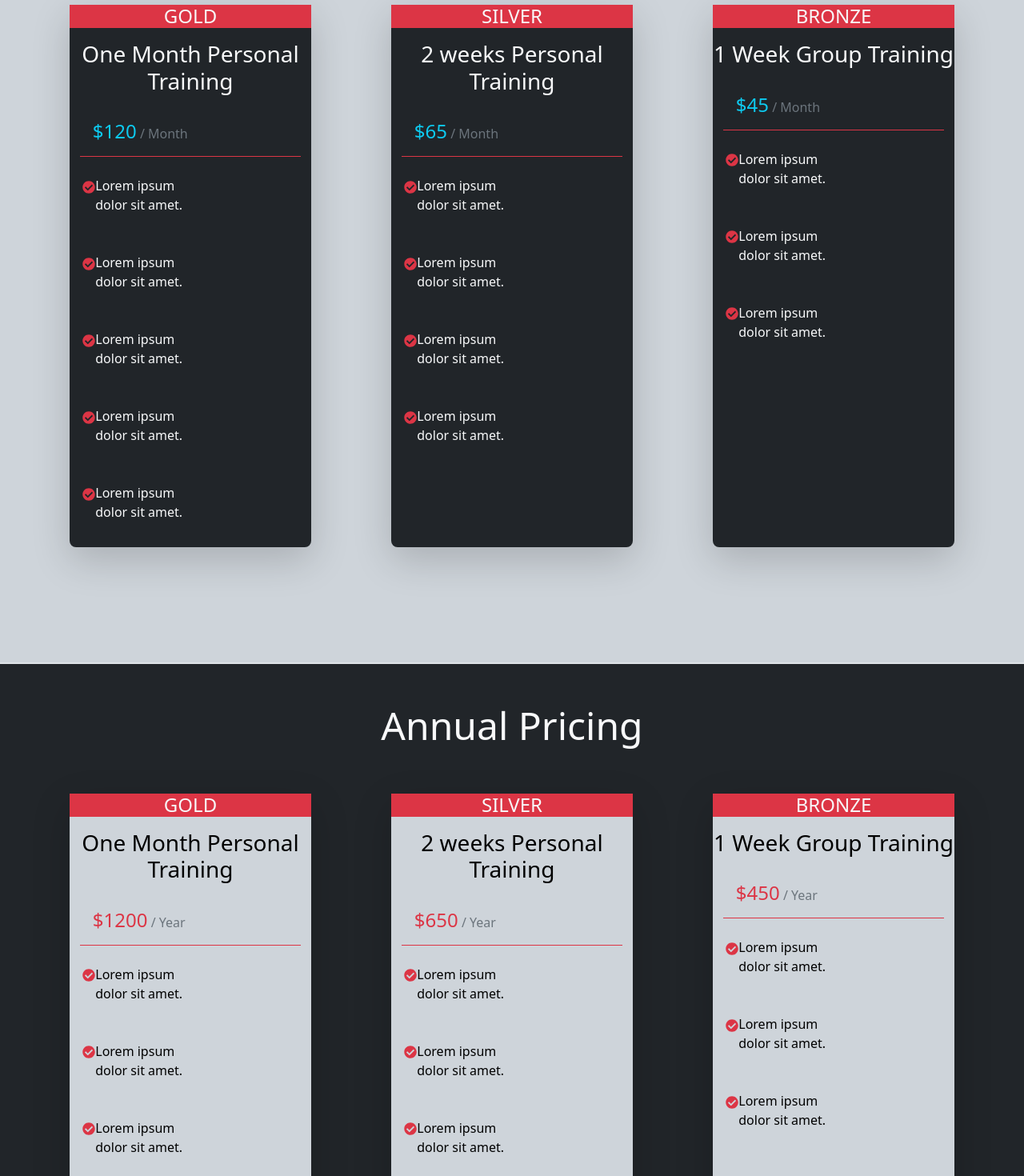
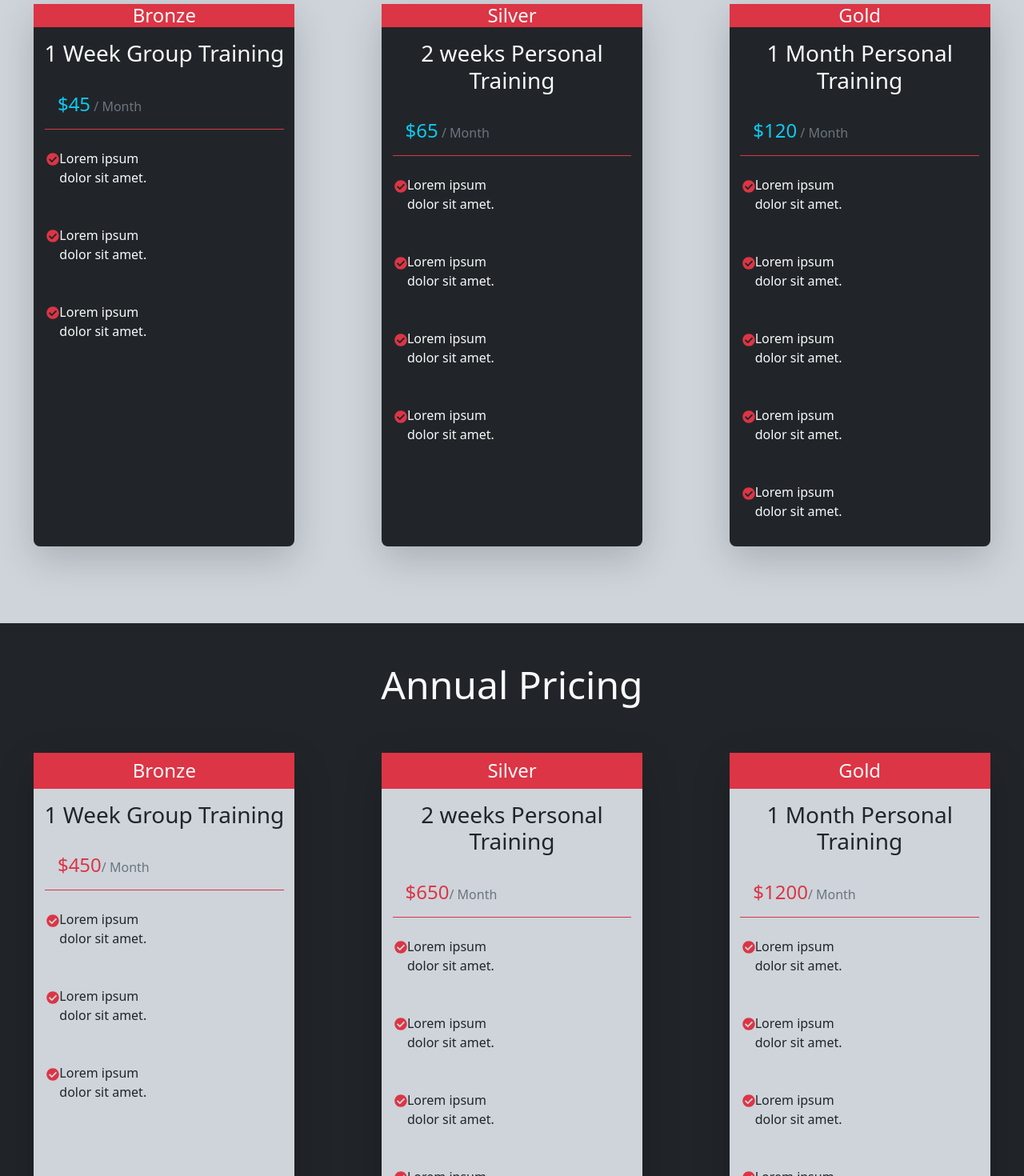
Before and after one commit to KwaneleKhumalo/foxfit, a React (Create React App) app in the folder frontend/: page /pricing in a window 1280 px wide. Shown: the part 640-2110 px from the top of the page at 80% size. Built offline with nearby package versions, Linux system fonts and the light colour scheme.

Commit message:
pricing component

```diff
--- a/frontend/src/component/PriceComponent.jsx
+++ b/frontend/src/component/PriceComponent.jsx
@@ -1,8 +1,10 @@
 import Header from "./Header"
 import PriceHeaderContent from "./PriceHeaderContent"
+import { Link } from "react-router-dom"
 import { Row, Col } from "react-bootstrap"
 import {FaCheckCircle} from "react-icons/fa"
 import WebFooter from "./WebFooter"
+import { monthlyPricing, annualPricing } from "../features/pricing"
 
 
 
@@ -10,237 +12,73 @@ const PriceComponent = () => {
   return (
     <>
       <Header content={<PriceHeaderContent />} />
-      <Row className="border py-5 bg-dark-subtle text-dark">
-        <Col md={12} className="mx-aut0 my-auto text-center">
+
+      <Row className="py-5 bg-dark-subtle text-dark">
+        <Col md={12} className="mx-aut0 my-auto text-center mb-5">
           <h2 style={styles.heading1} className="col-md-5 mx-auto ">
             Monthly Pricing
           </h2>
         </Col>
-        <Row className="p-5 text-center mx-auto">
-          <Col md={3} className="shadow shadow-lg p-0 rounded rounded-3  mx-auto text-light bg-dark mb-5">
-            <h4 className="mb-3 text-center bg-danger ms-auto text-light ">GOLD</h4>
-            <h3 className="">One Month Personal Training</h3>
+        {monthlyPricing.map(price => (
+          <Col md={3} className="shadow shadow-lg p-0 rounded rounded-3 mx-auto text-light bg-dark mb-5">
+            <h4 className="mb-3 text-center bg-danger ms-auto text-light ">{price.subscriptionType}</h4>
+            <h3 className="text-center">{price.subscriptionDescription}</h3>
             <h4 className="text-start mt-3 p-3 border-bottom border-danger col-md-11 text-info mx-auto">
-              $120
+              ${price.subscriptionPrice}
               <span className="text-secondary" style={styles.month}>
                 {" "}
                 / Month{" "}
               </span>
             </h4>
-            <p className="mb-3 p-3 text-start col-md-7 justify-content-between d-flex">
+            {price.subscriptionFeatures.map(feature => (
+              <p className="mb-3 p-3 text-start col-md-7 justify-content-between d-flex" key={feature.featureID}>
                 <span className="text-danger">
                   <FaCheckCircle />
                 </span>
-              Lorem ipsum dolor sit amet.
+                {feature.feature}
               </p>
-            <p className="mb-3 p-3 text-start col-md-7 justify-content-between d-flex">
-              <span className="text-danger">
-                <FaCheckCircle />
-              </span>
-              Lorem ipsum dolor sit amet.
-            </p>
-            <p className="mb-3 p-3 text-start col-md-7 justify-content-between d-flex">
-              <span className="text-danger">
-                <FaCheckCircle />
-              </span>
-              Lorem ipsum dolor sit amet.
-            </p>
-            <p className="mb-3 p-3 text-start col-md-7 justify-content-between d-flex">
-              <span className="text-danger">
-                <FaCheckCircle />
-              </span>
-              Lorem ipsum dolor sit amet.
-            </p>
-            <p className="mb-3 p-3 text-start col-md-7 justify-content-between d-flex">
-              <span className="text-danger">
-                <FaCheckCircle />
-              </span>
-              Lorem ipsum dolor sit amet.
-            </p>
+            ))}
           </Col>
+        ))}
+      </Row>
 
-          <Col md={3} className="shadow shadow-lg p-0 rounded rounded-3  mx-auto text-light bg-dark mb-5">
-            <h4 className="mb-3 text-center bg-danger ms-auto text-light ">SILVER</h4>
-            <h3 className="">2 weeks Personal Training</h3>
-            <h4 className="text-start mt-3 p-3 border-bottom border-danger col-md-11 text-info mx-auto">
-              $65
-              <span className="text-secondary" style={styles.month}>
-                {" "}
-                / Month{" "}
-              </span>
-            </h4>
-            <p className="mb-3 p-3 text-start col-md-7 justify-content-between d-flex">
-              <span className="text-danger">
-                <FaCheckCircle />
-              </span>
-              Lorem ipsum dolor sit amet.
-            </p>
-            <p className="mb-3 p-3 text-start col-md-7 justify-content-between d-flex">
-              <span className="text-danger">
-                <FaCheckCircle />
-              </span>
-              Lorem ipsum dolor sit amet.
-            </p>
-            <p className="mb-3 p-3 text-start col-md-7 justify-content-between d-flex">
-              <span className="text-danger">
-                <FaCheckCircle />
-              </span>
-              Lorem ipsum dolor sit amet.
-            </p>
-            <p className="mb-3 p-3 text-start col-md-7 justify-content-between d-flex">
-              <span className="text-danger">
-                <FaCheckCircle />
-              </span>
-              Lorem ipsum dolor sit amet.
-            </p>
-          </Col>
-
-          <Col md={3} className="shadow shadow-lg p-0 rounded rounded-3  mx-auto text-light bg-dark mb-5">
-            <h4 className="mb-3 text-center bg-danger ms-auto text-light ">BRONZE</h4>
-            <h3 className="">1 Week Group Training</h3>
-            <h4 className="text-start mt-3 p-3 border-bottom border-danger col-md-11 text-info mx-auto">
-              $45
-              <span className="text-secondary" style={styles.month}>
-                {" "}
-                / Month{" "}
-              </span>
-            </h4>
-            <p className="mb-3 p-3 text-start col-md-7 justify-content-between d-flex">
-              <span className="text-danger">
-                <FaCheckCircle />
-              </span>
-              Lorem ipsum dolor sit amet.
-            </p>
-            <p className="mb-3 p-3 text-start col-md-7 justify-content-between d-flex">
-              <span className="text-danger">
-                <FaCheckCircle />
-              </span>
-              Lorem ipsum dolor sit amet.
-            </p>
-            <p className="mb-3 p-3 text-start col-md-7 justify-content-between d-flex">
-              <span className="text-danger">
-                <FaCheckCircle />
-              </span>
-              Lorem ipsum dolor sit amet.
-            </p>
-          </Col>
-        </Row>
-      </Row>
-      <Row className="border py-5 bg-dark text-light ">
-        <Col md={12} className="mx-auto my-auto text-center">
+      <Row className="py-5 py-5 bg-dark text-light">
+        <Col md={12} className="mx-aut0 my-auto text-center mb-5">
           <h2 style={styles.heading1} className="col-md-5 mx-auto ">
             Annual Pricing
           </h2>
         </Col>
-        <Row className="p-5 text-center mx-auto mb-0">
-          <Col md={3} className="shadow shadow-lg p-0 mb-5 rounded rounded-3  mx-auto text-black bg-dark-subtle">
-            <h4 className="mb-3 text-center bg-danger ms-auto text-light ">GOLD</h4>
-            <h3 className="">One Month Personal Training</h3>
+        {annualPricing.map(price => (
+          <Col md={3} className="shadow shadow-lg p-0 rounded rounded-3 mx-auto text-dark bg-dark-subtle mb-5">
+            <h4 className="mb-3 text-center bg-danger ms-auto text-light p-2">{price.subscriptionType}</h4>
+            <h3 className="text-center">{price.subscriptionDescription}</h3>
             <h4 className="text-start mt-3 p-3 border-bottom border-danger col-md-11 text-danger mx-auto">
-              $1200
+              ${price.subscriptionPrice}
               <span className="text-secondary" style={styles.month}>
-                {" "}
-                / Year{" "}
+                / Month
               </span>
             </h4>
-            <p className="mb-3 p-3 text-start col-md-7 justify-content-between d-flex">
+            {price.subscriptionFeatures.map(feature => (
+              <p className="mb-3 p-3 text-start col-md-7 justify-content-between d-flex" key={feature.featureID}>
                 <span className="text-danger">
                   <FaCheckCircle />
                 </span>
-              Lorem ipsum dolor sit amet.
+                {feature.feature}
               </p>
-            <p className="mb-3 p-3 text-start col-md-7 justify-content-between d-flex">
-              <span className="text-danger">
-                <FaCheckCircle />
-              </span>
-              Lorem ipsum dolor sit amet.
-            </p>
-            <p className="mb-3 p-3 text-start col-md-7 justify-content-between d-flex">
-              <span className="text-danger">
-                <FaCheckCircle />
-              </span>
-              Lorem ipsum dolor sit amet.
-            </p>
-            <p className="mb-3 p-3 text-start col-md-7 justify-content-between d-flex">
-              <span className="text-danger">
-                <FaCheckCircle />
-              </span>
-              Lorem ipsum dolor sit amet.
-            </p>
-            <p className="mb-3 p-3 text-start col-md-7 justify-content-between d-flex">
-              <span className="text-danger">
-                <FaCheckCircle />
-              </span>
-              Lorem ipsum dolor sit amet.
-            </p>
+            ))}
           </Col>
-
-          <Col md={3} className="shadow shadow-lg p-0 mb-5 rounded rounded-3  mx-auto text-black bg-dark-subtle">
-            <h4 className="mb-3 text-center bg-danger ms-auto text-light ">SILVER</h4>
-            <h3 className="">2 weeks Personal Training</h3>
-            <h4 className="text-start mt-3 p-3 border-bottom border-danger col-md-11 text-danger mx-auto">
-              $650
-              <span className="text-secondary" style={styles.month}>
-                {" "}
-                / Year{" "}
-              </span>
-            </h4>
-            <p className="mb-3 p-3 text-start col-md-7 justify-content-between d-flex">
-              <span className="text-danger">
-                <FaCheckCircle />
-              </span>
-              Lorem ipsum dolor sit amet.
-            </p>
-            <p className="mb-3 p-3 text-start col-md-7 justify-content-between d-flex">
-              <span className="text-danger">
-                <FaCheckCircle />
-              </span>
-              Lorem ipsum dolor sit amet.
-            </p>
-            <p className="mb-3 p-3 text-start col-md-7 justify-content-between d-flex">
-              <span className="text-danger">
-                <FaCheckCircle />
-              </span>
-              Lorem ipsum dolor sit amet.
-            </p>
-            <p className="mb-3 p-3 text-start col-md-7 justify-content-between d-flex">
-              <span className="text-danger">
-                <FaCheckCircle />
-              </span>
-              Lorem ipsum dolor sit amet.
-            </p>
+        ))}
+      </Row>
+      <Row className="border p-5 bg-dark-subtle text-dark ">
+        <Col md={9} className=" p-5 mx-auto rounded rounded-3 my-auto text-center bg-secondary text-light">
+          <h2 style={styles.heading2} className="col-md-5 mx-auto ">
+            Join Our Membership And Start Your Workout
+          </h2>
+          <p>Lorem ipsum dolor sit amet consectetur adipisicing elit. Praesentium, hic?</p>
+          <Link to={"/register"} className="btn btn-danger">
+            Join Now
+          </Link>
         </Col>
-
-          <Col md={3} className="shadow shadow-lg p-0 mb-5 rounded rounded-3  mx-auto text-black bg-dark-subtle">
-            <h4 className="mb-3 text-center bg-danger ms-auto text-light ">BRONZE</h4>
-            <h3 className="">1 Week Group Training</h3>
-            <h4 className="text-start mt-3 p-3 border-bottom border-danger col-md-11 text-danger mx-auto">
-              $450
-              <span className="text-secondary" style={styles.month}>
-                {" "}
-                / Year{" "}
-              </span>
-            </h4>
-            <p className="mb-3 p-3 text-start col-md-7 justify-content-between d-flex">
-              <span className="text-danger">
-                <FaCheckCircle />
-              </span>
-              Lorem ipsum dolor sit amet.
-            </p>
-            <p className="mb-3 p-3 text-start col-md-7 justify-content-between d-flex">
-              <span className="text-danger">
-                <FaCheckCircle />
-              </span>
-              Lorem ipsum dolor sit amet.
-            </p>
-            <p className="mb-3 p-3 text-start col-md-7 justify-content-between d-flex">
-              <span className="text-danger">
-                <FaCheckCircle />
-              </span>
-              Lorem ipsum dolor sit amet.
-            </p>
-          </Col>
-        </Row>
       </Row>
       <WebFooter />
     </>
--- a/frontend/src/features/pricing.js
+++ b/frontend/src/features/pricing.js
@@ -1,9 +1,12 @@
+import {FaCheckCircle} from "react-icons/fa"
+
 export const monthlyPricing = [
   {
     subscriptionID: 1,
     subscriptionType: "Bronze",
     subscriptionDescription: "1 Week Group Training",
     subscriptionPrice: 45,
+    icon: FaCheckCircle,
     subscriptionFeatures: [
       {
         featureID: "A",
@@ -24,6 +27,7 @@ export const monthlyPricing = [
     subscriptionType: "Silver",
     subscriptionDescription: "2 weeks Personal Training",
     subscriptionPrice: 65,
+    icon: FaCheckCircle,
     subscriptionFeatures: [
       {
         featureID: "A",
@@ -48,6 +52,7 @@ export const monthlyPricing = [
     subscriptionType: "Gold",
     subscriptionDescription: "1 Month Personal Training",
     subscriptionPrice: 120,
+    icon: FaCheckCircle,
     subscriptionFeatures: [
       {
         featureID: "A",
@@ -78,7 +83,8 @@ export const annualPricing = [
     subscriptionID: 1,
     subscriptionType: "Bronze",
     subscriptionDescription: "1 Week Group Training",
-    subscriptionPrice: 45,
+    subscriptionPrice: 450,
+    icon: FaCheckCircle,
     subscriptionFeatures: [
       {
         featureID: "A",
@@ -98,7 +104,8 @@ export const annualPricing = [
     subscriptionID: 2,
     subscriptionType: "Silver",
     subscriptionDescription: "2 weeks Personal Training",
-    subscriptionPrice: 65,
+    subscriptionPrice: 650,
+    icon: FaCheckCircle,
     subscriptionFeatures: [
       {
         featureID: "A",
@@ -122,7 +129,8 @@ export const annualPricing = [
     subscriptionID: 3,
     subscriptionType: "Gold",
     subscriptionDescription: "1 Month Personal Training",
-    subscriptionPrice: 120,
+    subscriptionPrice: 1200,
+    icon: FaCheckCircle,
     subscriptionFeatures: [
       {
         featureID: "A",
```
Lines whose indentation alone changed are shown as unchanged.
